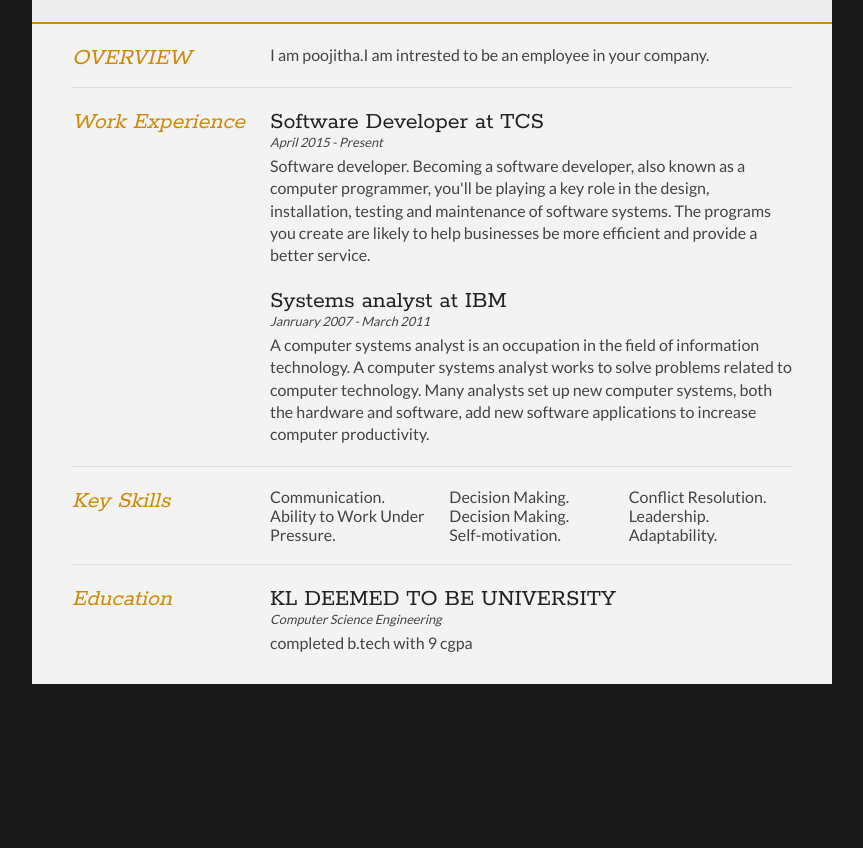
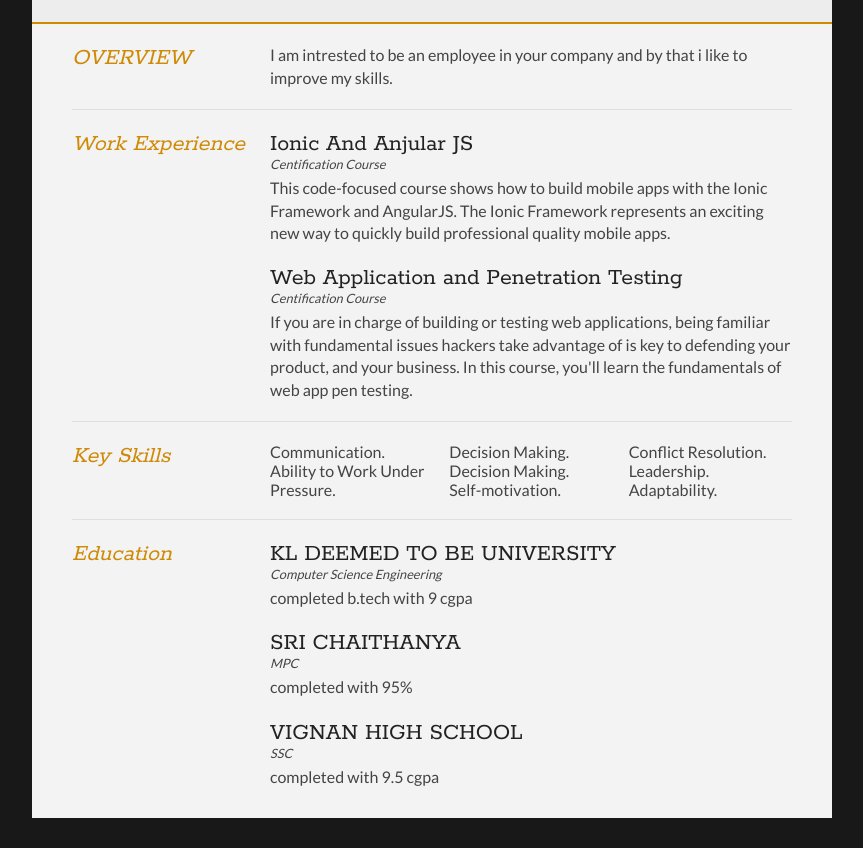
Before and after one commit to Poojitha123/Poojitha123.github.io, a plain HTML site: page index.html in a window 1280 px wide. Shown: the part 176-1024 px from the top of the page, without its empty margins (208-1071 px from the left). Before the commit the page ends 890 px from the top, so only its background shows below. Drawn offline with Linux system fonts and the light colour scheme.

Commit message:
edited resume formate

```diff
--- a/index.html
+++ b/index.html
@@ -1,7 +1,7 @@
 <!DOCTYPE html>
 <html>
 <head>
-<title>Poojitha- Curriculum Vitae</title>
+<title>Poojitha123</title>
 
 <meta name="viewport" content="width=device-width"/>
 <meta name="description" content="The Curriculum Vitae of Joe Bloggs."/>
@@ -23,7 +23,7 @@
 
 		<div id="name">
 			<h1 class="quickFade delayTwo">Poojitha</h1>
-			<h2 class="quickFade delayThree">Data Scientist</h2>
+			<h2 class="quickFade delayThree">Student</h2>
 		</div>
 
 		<div id="contactDetails" class="quickFade delayFour">
@@ -44,7 +44,7 @@
 				</div>
 
 				<div class="sectionContent">
-					<p>I am poojitha.I am intrested to be an employee in your company.</p>
+					<p>I am intrested to be an employee in your company and by that i like to improve my skills.</p>
 				</div>
 			</article>
 			<div class="clear"></div>
@@ -58,15 +58,16 @@
 
 			<div class="sectionContent">
 				<article>
-					<h2>Software Developer at TCS</h2>
-					<p class="subDetails">April 2015 - Present</p>
-					<p>Software developer. Becoming a software developer, also known as a computer programmer, you'll be playing a key role in the design, installation, testing and maintenance of software systems. The programs you create are likely to help businesses be more efficient and provide a better service.</p>
+					<h2>Ionic And Anjular JS</h2>
+					<p class="subDetails">Centification Course</p>
+					<p>This code-focused course shows how to build mobile apps with the Ionic Framework and AngularJS. The Ionic Framework represents an exciting new way to quickly build professional quality mobile apps.
+</p>
 				</article>
 
 				<article>
-					<h2>Systems analyst at IBM</h2>
-					<p class="subDetails">Janruary 2007 - March 2011</p>
-					<p>A computer systems analyst is an occupation in the field of information technology. A computer systems analyst works to solve problems related to computer technology. Many analysts set up new computer systems, both the hardware and software, add new software applications to increase computer productivity.</p>
+					<h2>Web Application and Penetration Testing</h2>
+					<p class="subDetails">Centification Course</p>
+					<p>If you are in charge of building or testing web applications, being familiar with fundamental issues hackers take advantage of is key to defending your product, and your business. In this course, you'll learn the fundamentals of web app pen testing.</p>
 				</article>
 			</div>
 			<div class="clear"></div>
@@ -105,6 +106,16 @@
 					<p class="subDetails">Computer Science Engineering</p>
 					<p>completed b.tech with 9 cgpa</p>
 				</article>
+                                 <article>
+					<h2>SRI CHAITHANYA</h2>
+					<p class="subDetails">MPC</p>
+					<p>completed with 95%</p>
+				</article>
+                               <article>
+					<h2>VIGNAN HIGH SCHOOL</h2>
+					<p class="subDetails">SSC</p>
+					<p>completed with 9.5 cgpa</p>
+				</article>
 			</div>
 			<div class="clear"></div>
 		</section>
```
